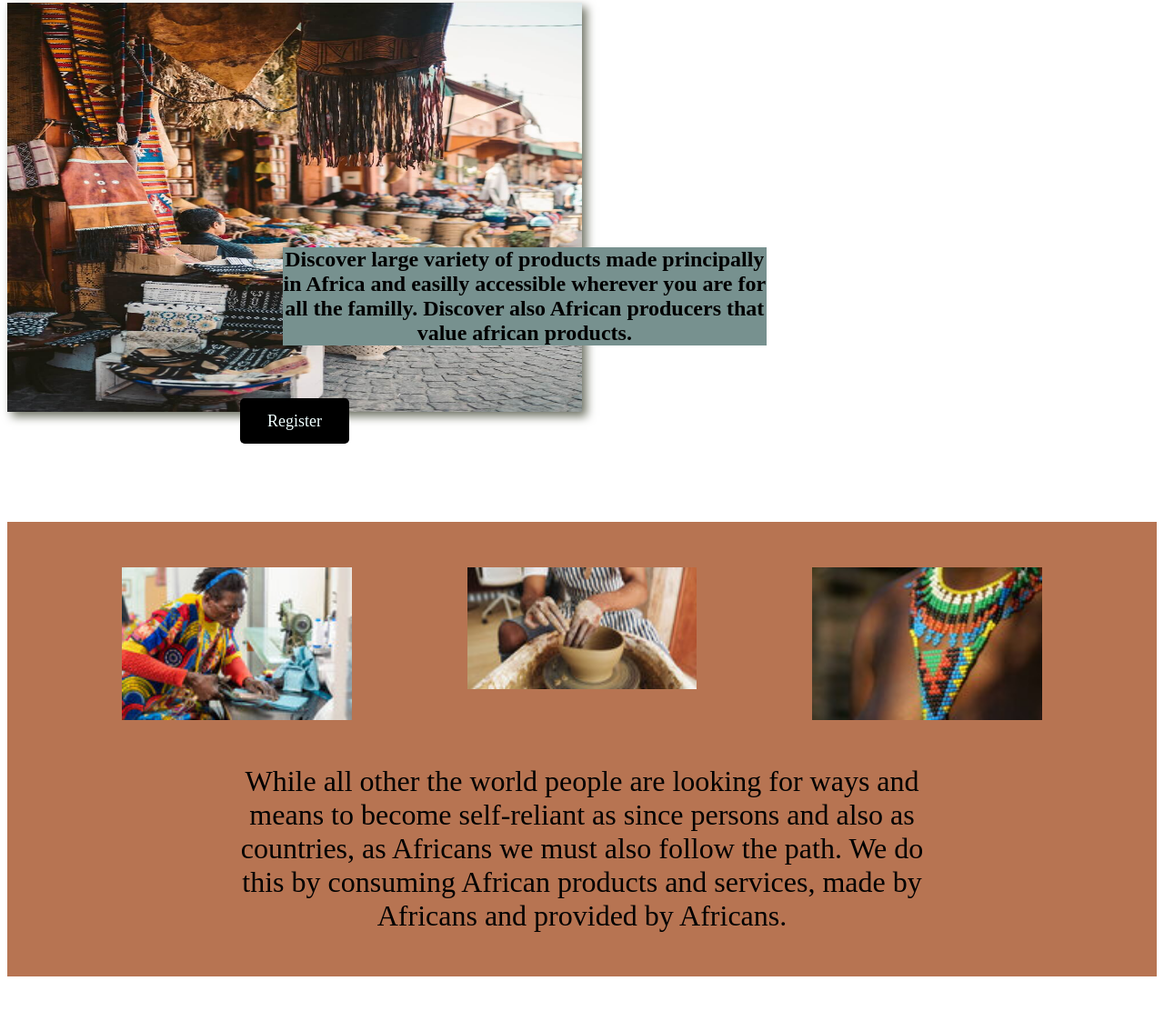
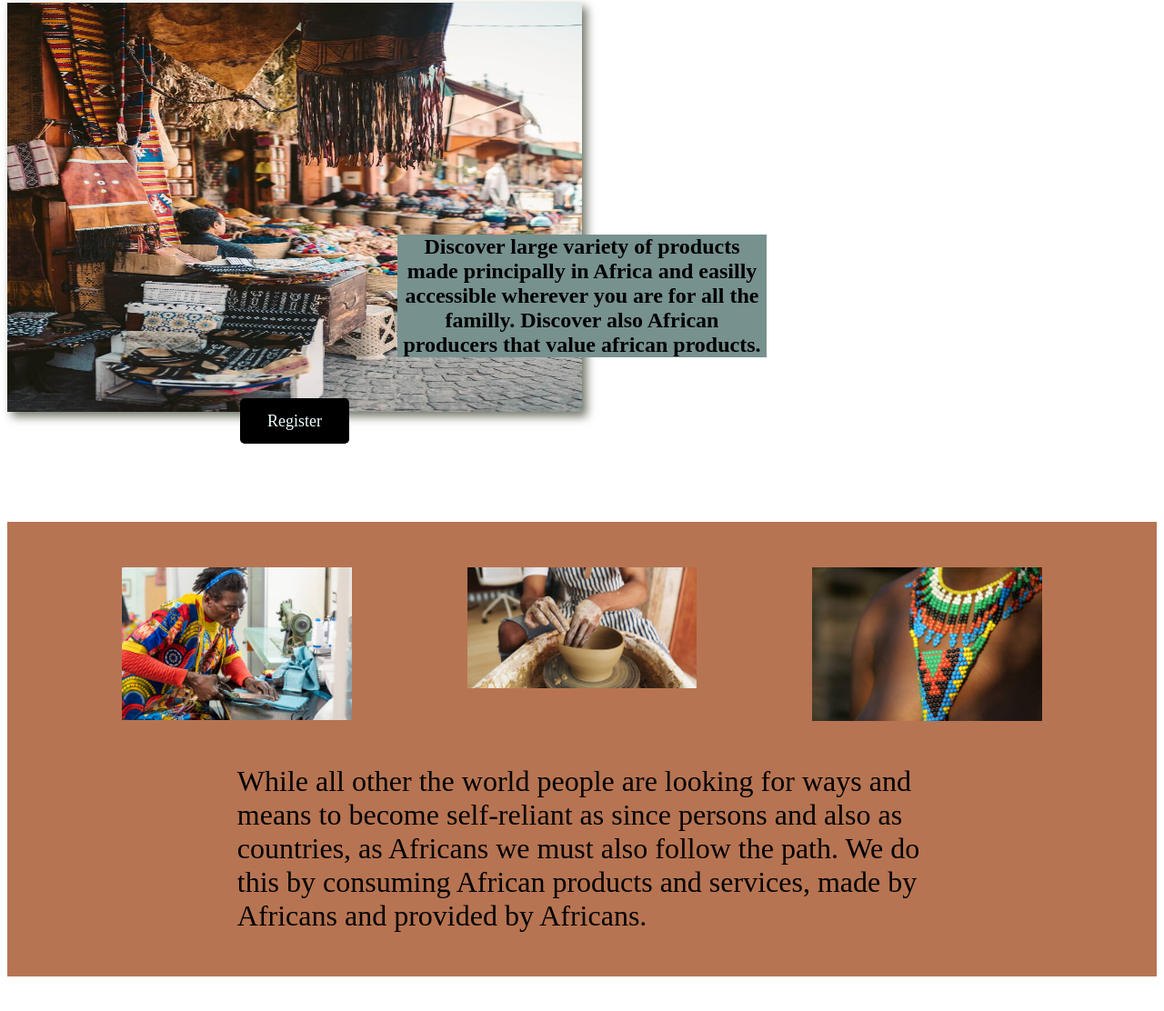
Before and after one commit to Mpaulle123/my-codes, a plain HTML site: page wdd130/golden_hands/index.html in a window 1280 px wide. Shown: the part 2508-3620 px from the top of the page at 91% size. Drawn offline with Linux system fonts and the light colour scheme.

Commit message:
updates and corrections made

```diff
--- a/wdd130/golden_hands/index.html
+++ b/wdd130/golden_hands/index.html
@@ -23,7 +23,7 @@
 </header>
 <div id="africa">
     <div id="africa-box">
-        <img id="africa-img" src="images/african woman.jpg" alt="African woman">
+        <img id="africa-img" src="images/african-woman.jpg" alt="African woman">
     </div>
     <section id="africa-msg">
         <h1 class="home-title">Stronger Together</h1>
@@ -33,17 +33,15 @@
 </div>
 <main class="home-grid">
     <div id="products-card"></div>
-    <img class="products-img" src="images/colored products.jpg" alt="different products displayed ">
+    <img class="products-img" src="images/colored-products.jpg" alt="different products displayed ">
     <section class ="buyer-msg" >
         <h2>Acces to your favorite products at very competitive prices and discover african artisanal and industrial producers.</h2>
     </section>
     <div class='button-box-buyer'>
         <a class='buyer-page' href="buyer.html">Register</a>
     </div>
-    </section>
-    </section>
     <div id="seller-card"></div>
-    <img class="seller-img" src="images/different products.jpg" alt="pisture a product">
+    <img class="seller-img" src="images/different-products.jpg" alt="pisture a product">
     <section class = "seller-msg">
         <h2> Discover large variety of products made principally in Africa and easilly accessible wherever you are for all the familly. Discover also African producers that value african products.</h2>
     </section>
@@ -52,17 +50,17 @@
     </div>
 
     <div id="background-box"></div>
-    <img class="image1" src="images/cloth-maker.jpg" alt="africa">
+    <img class="image1" src="images/maker.jpg" alt="africa">
 
-    <img class="image2" src="images/make-cup.jpg" alt="africa">
+    <img class="image2" src="images/pot-maker.jpg" alt="africa">
 
-    <img class="image3" src="images/necklace.jpg" alt="africa">
+    <img class="image3" src="images/necklace-colored.jpg" alt="africa">
 
-    <section id="box-msg">
+    <div id="box-msg">
         <p>
             While all other the world people are looking for ways and means to become self-reliant as since persons and also as countries, as Africans we must also follow the path. We do this by consuming African products and services, made by Africans and provided by Africans.
         </p>
-    </section>
+    </div>
 
 </main>
 <footer>
--- a/wdd130/golden_hands/styles/style.css
+++ b/wdd130/golden_hands/styles/style.css
@@ -48,8 +48,6 @@ nav a:hover{
 }
 
 .home-title{
-
-    font-family: 'Ephesis''Roboto', 'Coda', 'Sarabun' ;
     font-size: 4em;
     color:white ;
 
@@ -108,7 +106,7 @@ nav a:hover{
 
 }
 .seller-msg{
-    grid-column: 3/8;
+    grid-column: 4/8;
     grid-row: 6/8;
     justify-content: space-around;
     justify-self: center;
```
Also changed, not shown: wdd130/golden_hands/buyer.html (+4 -4 lines), wdd130/golden_hands/images/african-woman.jpg (renamed from wdd130/golden_hands/images/african woman.jpg), wdd130/golden_hands/images/colored-products.jpg (renamed from wdd130/golden_hands/images/colored products.jpg), wdd130/golden_hands/images/different-products.jpg (renamed from wdd130/golden_hands/images/different products.jpg), wdd130/golden_hands/images/necklace-colored.jpg (added).
